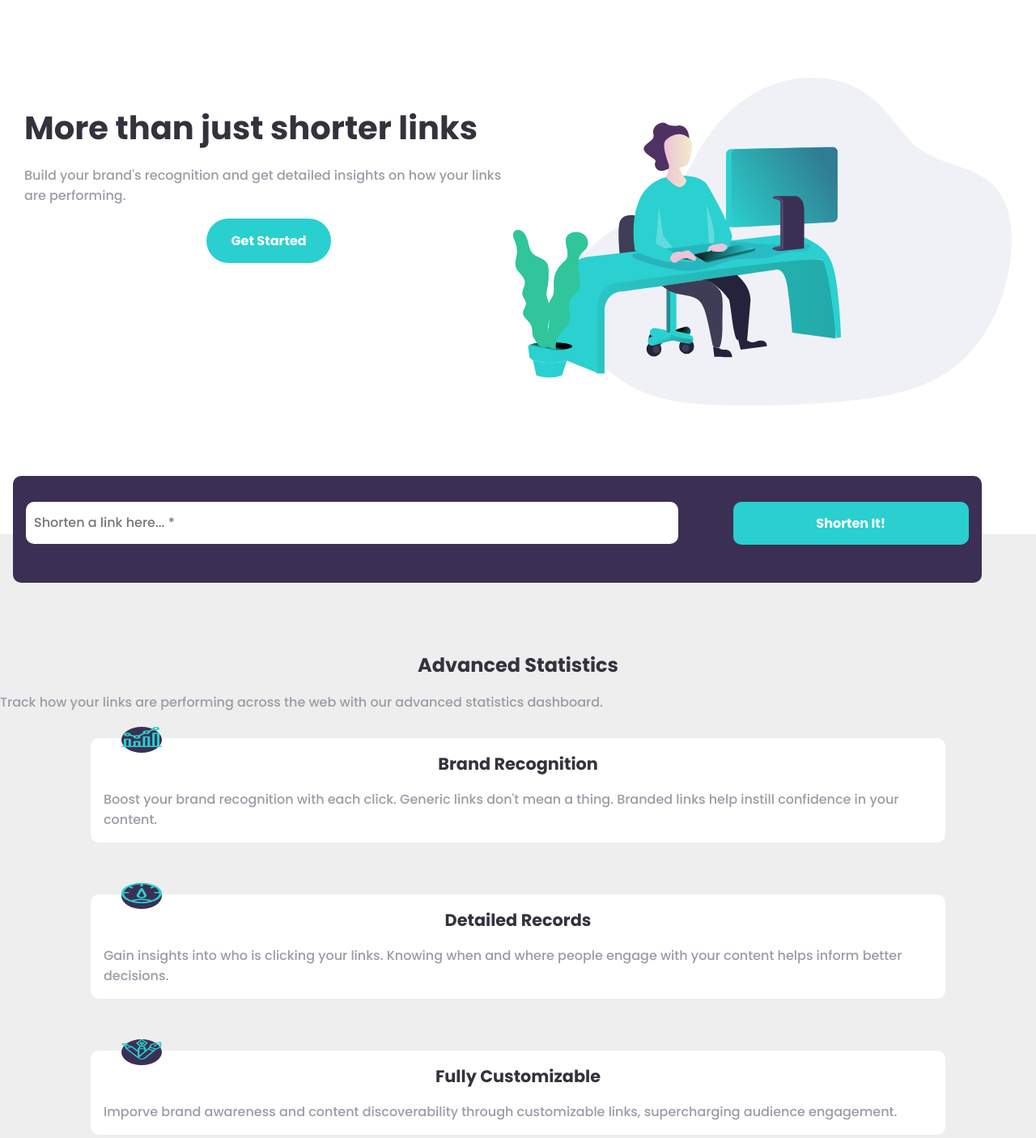
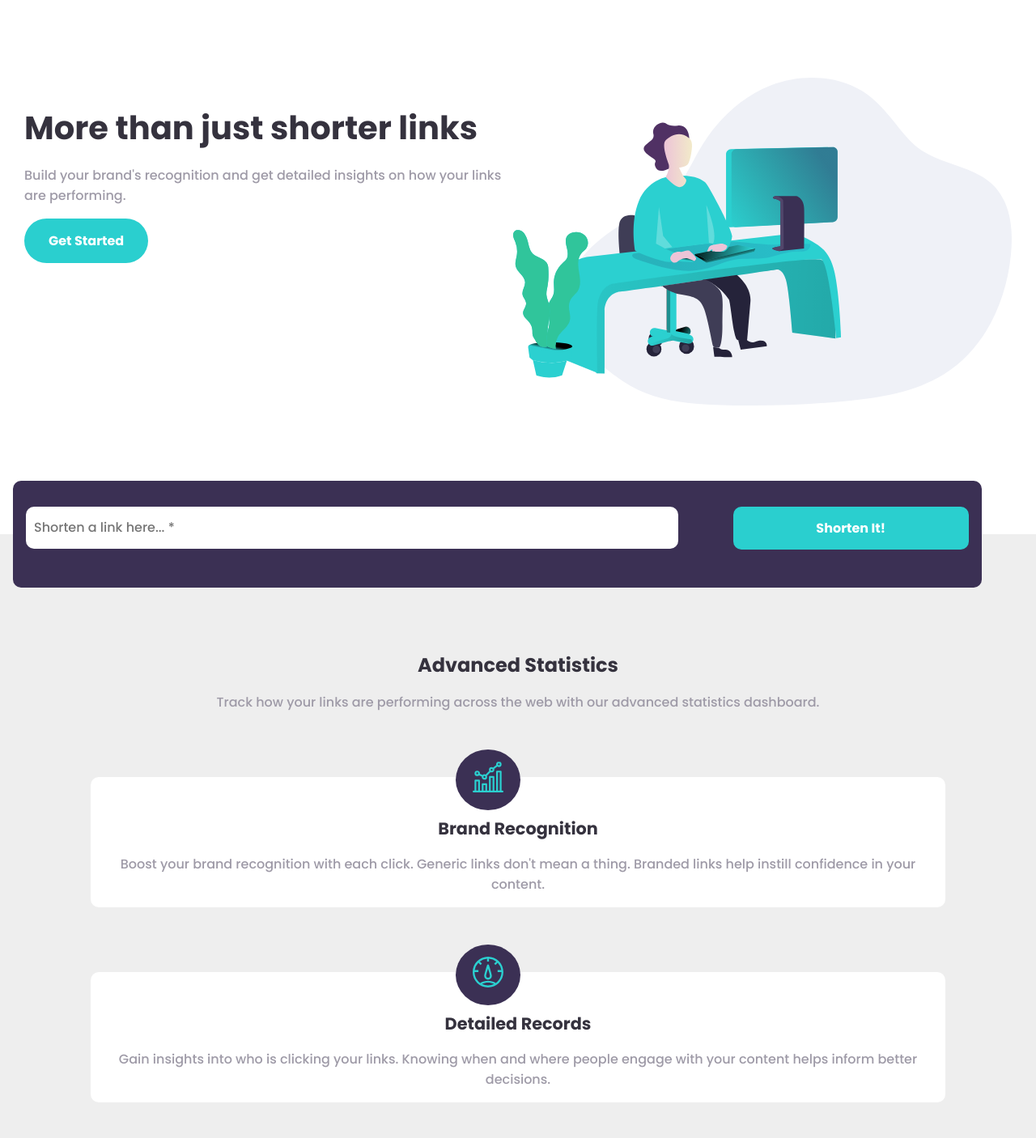
Before and after one commit to 7eet/shortly-project, an Angular app: page / in a window 1280 px wide. Shown: the part 100-1506 px from the top of the page at 81% size. Built offline with nearby package versions, Linux system fonts and the light colour scheme.

Commit message:
done for mobile and ipad

```diff
--- a/src/app/components/header/header.component.scss
+++ b/src/app/components/header/header.component.scss
@@ -14,7 +14,6 @@ header .menuBtn img {
 header ul li {
     list-style-type: none;
     padding: 0px;
-    margin: 0px 15px;
 }
 
 .rightSideNav, .leftSideNav {
@@ -47,6 +46,10 @@ header ul li {
         padding: 50px 20px;
     }
 
+    header ul li {
+        margin: 0px 15px;
+    }
+
     header li a {
         color: $grayishViolet;
     }
--- a/src/app/components/home/home.component.html
+++ b/src/app/components/home/home.component.html
@@ -5,7 +5,7 @@
             <div class="order2">
                 <img src="../../../assets/images/illustration-working.svg">
             </div>
-            <div class="text-center marginTop-2 order1">
+            <div class="marginTop-2 order1">
                 <h1 class="darkBlue">More than just shorter links</h1>
                 <p class="marginTop-1">Build your brand's recognition and get detailed insights on how your links are performing.</p>
                 <button class="btn btn-secondary marginTop-1">Get Started</button>
@@ -14,6 +14,8 @@
     </div>
 </section>
 
+<!-- feature section start -->
+<section class="marginTop-3 paddingTop-9 features">
 
     <section class="formSection">
         <form [formGroup]="myForm" (ngSubmit)="onSubmit(myForm)">
@@ -33,15 +35,13 @@
         </form>
     </section>
 
-<!-- feature section start -->
-<section class="marginTop-3 paddingTop-9 features">
     <div class="shortenCardsContainer">
         <div *ngFor="let link of arrayOfShortenUrls">
             <div class="shortenCard row space-between alignCenter">
                 <div class="">
                     <p class="originalLink">{{ link.result.original_link }}</p>
                 </div>
-                <div class="row alignCenter">
+                <div class="row">
                     <p class="shortenLink">{{ link.result.full_short_link2 }}</p>
                     <button class="btn-copy {{ link.result.code }}" (click)="copyShortenLink(link.result)">Copy</button>
                 </div>
@@ -53,31 +53,37 @@
         <p class="marginTop-1">Track how your links are performing across the web with our advanced statistics dashboard.</p>
     </div>
 
-    <div class="flexColumn alignCenter">
+    <div class="flexColumn marginTop-3 alignCenter">
         <div class="card">
             <div class="iconInsideCircle">
                 <img src="../../../assets/images/icon-brand-recognition.svg">
             </div>
+            <div class="marginTop-2">
                 <h3 class="darkBlue">Brand Recognition</h3>
                 <p class="marginTop-1">Boost your brand recognition with each click. Generic links don't mean a thing. Branded links help instill confidence in your content.</p>
+            </div>
         </div>
 
         <div class="card">
             <div class="iconInsideCircle">
                 <img src="../../../assets/images/icon-detailed-records.svg">
             </div>
+            <div class="marginTop-2">
                 <h3 class="darkBlue">Detailed Records</h3>
                 <p class="marginTop-1">Gain insights into who is clicking your links. Knowing when and where people engage with your content helps inform better decisions.</p>
+            </div>
         </div>
 
         <div class="card">
             <div class="iconInsideCircle">
                 <img src="../../../assets/images/icon-fully-customizable.svg">
             </div>
+            <div class="marginTop-2">
                 <h3 class="darkBlue">Fully Customizable</h3>
                 <p class="marginTop-1">Imporve brand awareness and content discoverability through customizable links, supercharging audience engagement.</p>
+
             </div>
-
+        </div>
     </div>
 </section>
 <!-- feature section end -->
--- a/src/app/components/home/home.component.scss
+++ b/src/app/components/home/home.component.scss
@@ -64,7 +64,7 @@ img {
     margin: 1rem;
     border-radius: 10px;
     position: absolute;
-    margin-top: -72px;
+    margin-top: -230px;
     width: 82%;
 }
 
@@ -108,6 +108,31 @@ img {
     background-color: $darkviolet;
 }
 
+.heroSection {
+    text-align: center;
+ }
+
+ .features {
+    position: relative;
+}
+
+
+.iconInsideCircle {
+    border-radius: 50%;
+    background: $darkviolet;
+    width: 50px;
+    position: absolute;
+    left: 41%;
+    margin-top: -50px;
+    padding: 15px;
+}
+
+.iconInsideCircle img {
+    width: 38px;
+    height: 38px;
+}
+
+
 
 @media (min-width: 760px) {
 
@@ -115,7 +140,7 @@ img {
         padding: 30px 20px;
     }
 
-    .heroSection  h1, p {
+    .heroSection  {
        text-align: left;
     }
 
@@ -142,18 +167,29 @@ img {
 
     .originalLink {
         border-bottom: none;
+        padding: 0px;
+    }
+
+    .shortenLink {
+        margin-right: 10px;
     }
 
     .btn-copy {
         margin: 0px;
+        padding: 10px 25px;
     }
 
     .formSection {
         width: 91%;
+        margin-top: -130px;
     }
 
     .features {
         padding-top: 4rem;
     }
 
+    .iconInsideCircle {
+        left: 44%;
+    }
+
 }
--- a/src/app/components/home/home.component.ts
+++ b/src/app/components/home/home.component.ts
@@ -13,7 +13,7 @@ export class HomeComponent implements OnInit {
   myForm!: FormGroup;
   submitedForm = false;
   inputErrorMessage = "Please add a link"
-  arrayOfShortenUrls: any[] = [];
+  arrayOfShortenUrls: any[] = []
 
   constructor(private apiService: ApiService) { }
 
--- a/src/styles.scss
+++ b/src/styles.scss
@@ -125,24 +125,10 @@ p {
     width: 80%;
     background-color: white;
     margin-top: 2rem;
-    margin-bottom: 2rem;
+    margin-bottom: 3rem;
     border-radius: 10px;
     padding: 1rem;
     text-align: center;
-}
-
-.iconInsideCircle {
-    border-radius: 50%;
-    background: $darkviolet;
-    width: 50px;
-    position: absolute;
-    left: 150px;
-    margin-top: -30px;
-}
-
-.iconInsideCircle img {
-    width: 25px;
-    height: 25px;
 }
 
 .danger-text {
```
Also changed, not shown: 1 other file (tests, documents, lock files or other folders). Lines whose indentation alone changed are shown as unchanged.
